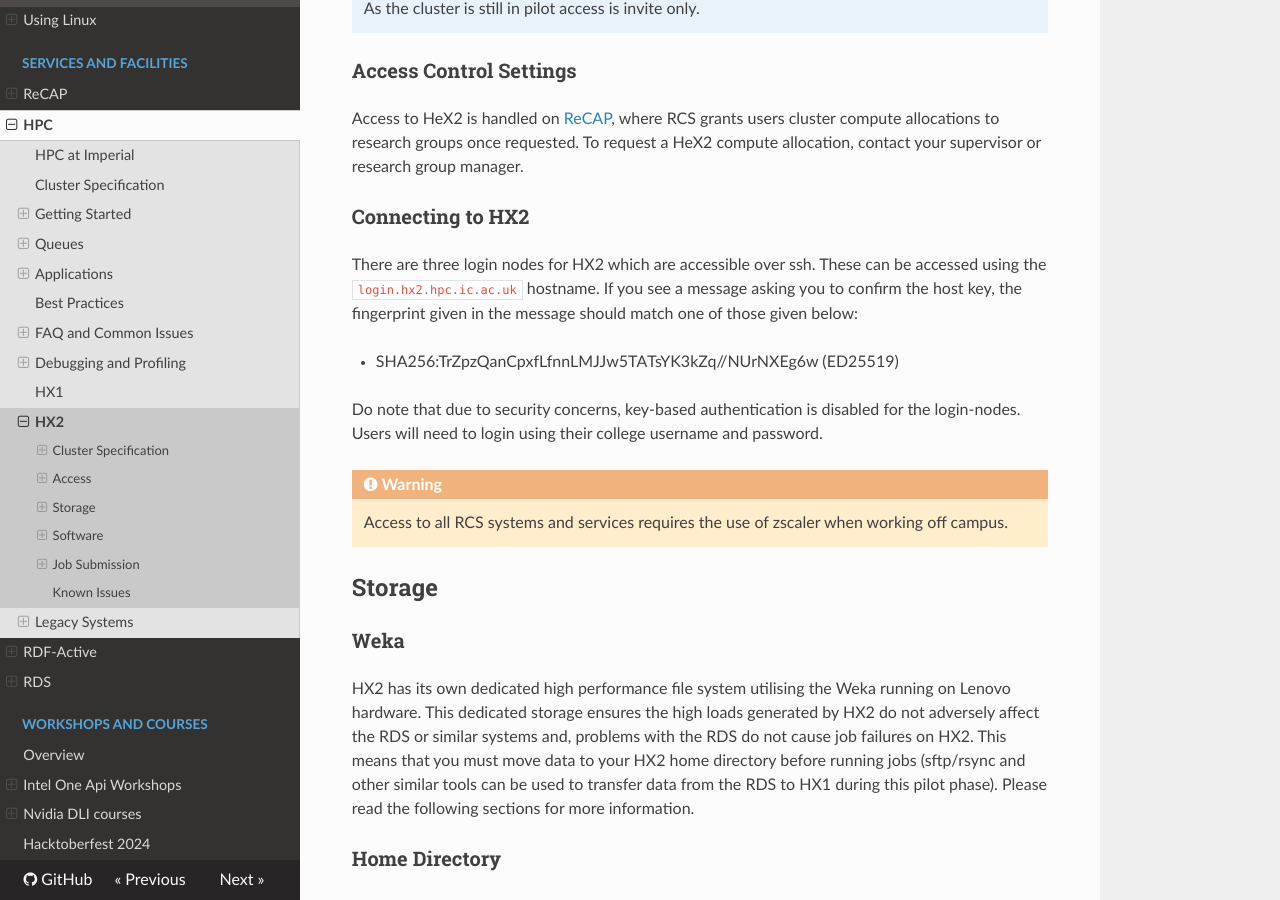
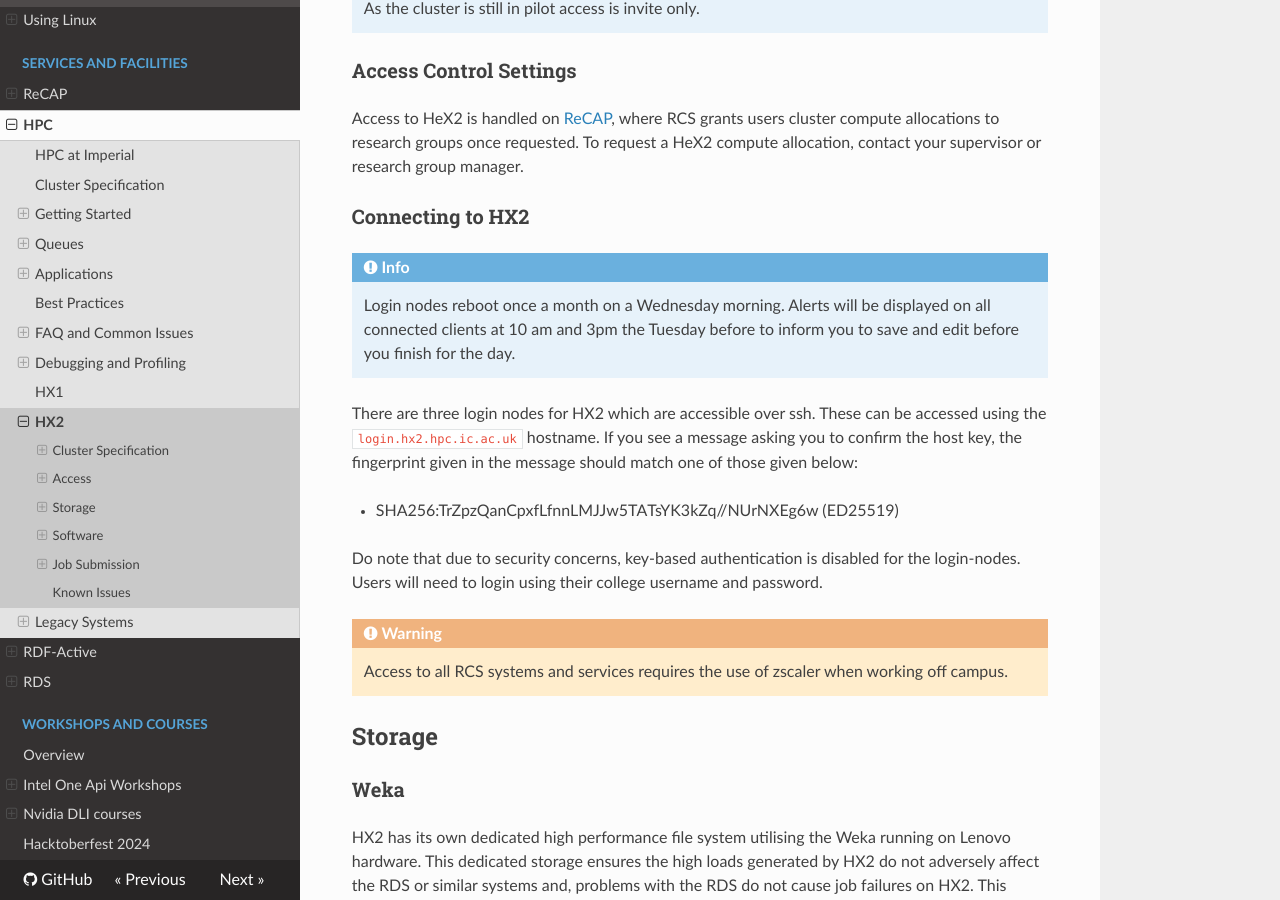
Before and after one commit to ImperialCollegeLondon/icl-rcs-user-guide, an MkDocs documentation site: the page built from docs/hpc/pilot/hx2.md, in a window 1280 px wide and 900 px high, scrolled down 728 px. Built offline with MkDocs 1.6.1, drawn with Linux system fonts in a browser that asks for light colours; nearby versions of some CDN libraries.

Commit message:
Info on Monthly reboots (#101)

```diff
--- a/docs/hpc/pilot/hx2.md
+++ b/docs/hpc/pilot/hx2.md
@@ -31,6 +31,10 @@ Please note that CPUs 1,2 on CPU nodes and CPUs 1,2,62,63 on GPU nodes are assig
 Access to HeX2 is handled on [ReCAP](../../recap/index.md), where RCS grants users cluster compute allocations to research groups once requested. To request a HeX2 compute allocation, contact your supervisor or research group manager.
 
 ### Connecting to HX2
+
+!!! info
+
+    Login nodes reboot once a month on a Wednesday morning. Alerts will be displayed on all connected clients at 10 am and 3pm the Tuesday before to inform you to save and edit before you finish for the day.
 
 There are three login nodes for HX2 which are accessible over ssh. These can be accessed using the `login.hx2.hpc.ic.ac.uk` hostname. If you see a message asking you to confirm the host key, the fingerprint given in the message should match one of those given below:
 
```
